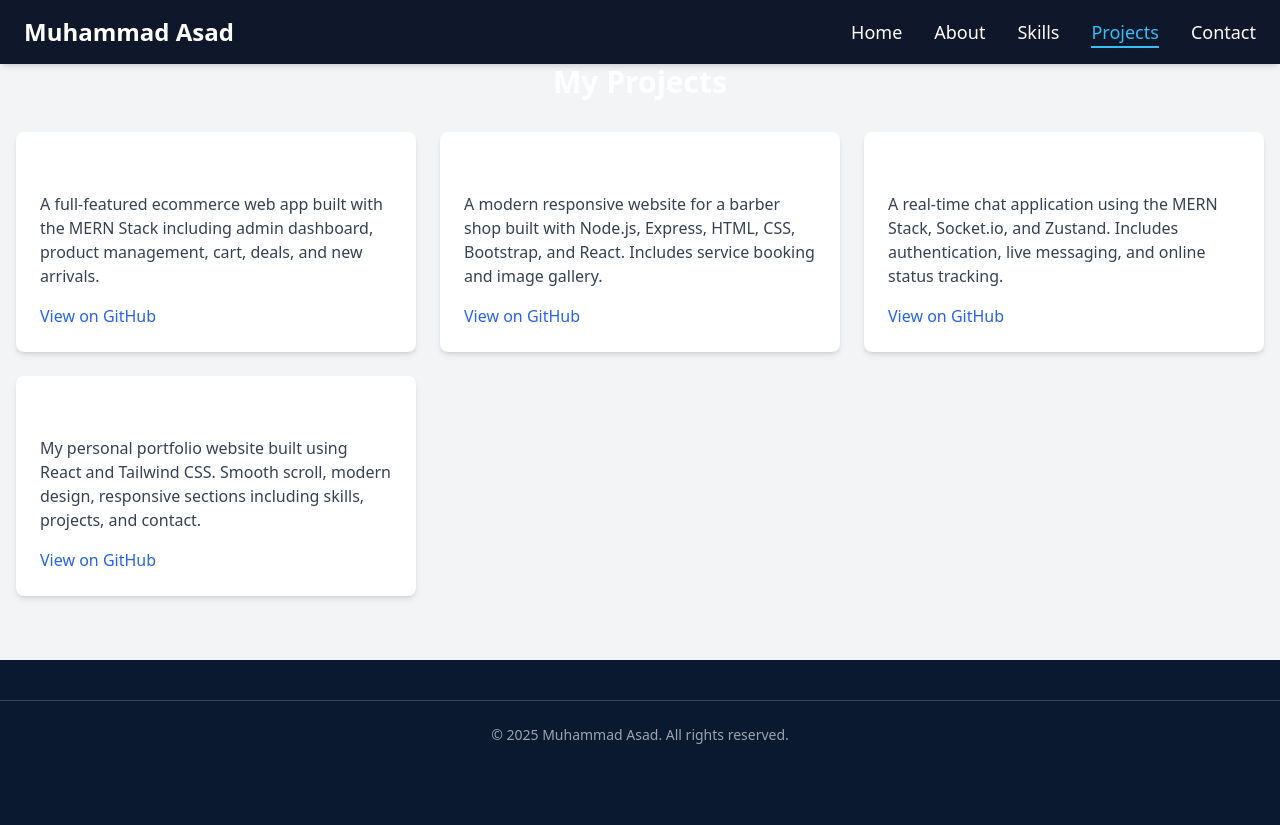
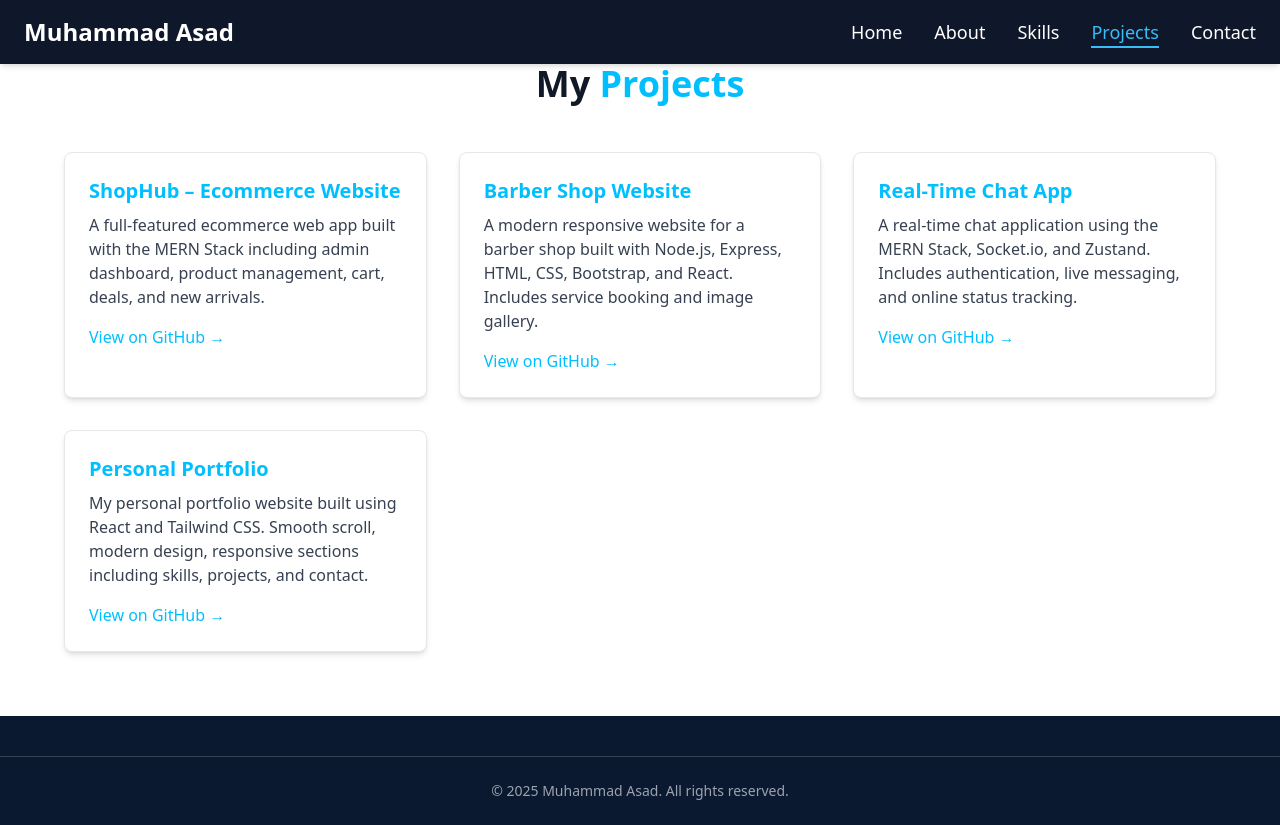
Before and after one commit to Asad3322/personal-portfolio, a React (Create React App) app: page /projects in a window 1280 px wide. Before the commit the page ends 800 px from the top, so only its background shows below. Built offline with nearby package versions, Linux system fonts and the light colour scheme.

Commit message:
Styled Projects section to match Tailwind theme like Usman’s portfolio

```diff
--- a/src/components/Projects.jsx
+++ b/src/components/Projects.jsx
@@ -29,24 +29,28 @@ const projects = [
 
 const Projects = () => {
   return (
-    <section id="projects" className="py-16 px-4 bg-gray-100">
-      <div className="container mx-auto">
-        <h2 className="text-3xl font-bold mb-8 text-center">My Projects</h2>
-        <div className="grid gap-6 md:grid-cols-2 lg:grid-cols-3">
+    <section id="projects" className="bg-white py-16 px-4">
+      <div className="max-w-6xl mx-auto">
+        <h2 className="text-4xl font-bold text-center text-gray-900 mb-12">
+          My <span className="text-[#00BFFF]">Projects</span>
+        </h2>
+        <div className="grid gap-8 md:grid-cols-2 lg:grid-cols-3">
           {projects.map((project, index) => (
             <div
               key={index}
-              className="bg-white shadow-md rounded-lg p-6 hover:shadow-lg transition"
+              className="bg-white border border-gray-200 rounded-lg shadow-md hover:shadow-lg transition duration-300 p-6"
             >
-              <h3 className="text-xl font-semibold mb-2">{project.title}</h3>
+              <h3 className="text-xl font-semibold text-[#00BFFF] mb-2">
+                {project.title}
+              </h3>
               <p className="text-gray-700 mb-4">{project.description}</p>
               <a
                 href={project.github}
                 target="_blank"
                 rel="noopener noreferrer"
-                className="text-blue-600 font-medium hover:underline"
+                className="text-[#00BFFF] font-medium hover:underline"
               >
-                View on GitHub
+                View on GitHub →
               </a>
             </div>
           ))}
```
